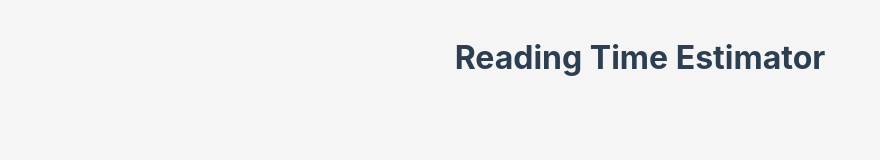
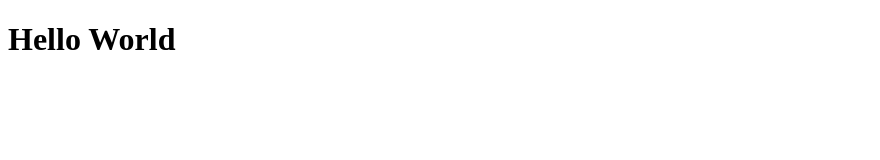
Before and after one commit to Topsy31/reading-time-estimator, a plain HTML site: page index.html in a window 1280 px wide. Shown: the whole page, without its empty margins (0-880 px from the left). Drawn offline with Linux system fonts and the light colour scheme.

Commit message:
Update index.html to Hello World for GitHub Pages test
🤖 Generated with [Claude Code](https://claude.com/claude-code)

Co-Authored-By: Claude Opus 4.5 <noreply@anthropic.com>

```diff
--- a/index.html
+++ b/index.html
@@ -4,13 +4,8 @@
     <meta charset="UTF-8">
     <meta name="viewport" content="width=device-width, initial-scale=1.0">
     <title>Reading Time Estimator</title>
-    <link rel="stylesheet" href="css/styles.css">
 </head>
 <body>
-    <div id="app">
-        <h1>Reading Time Estimator</h1>
-        <!-- Content will go here -->
-    </div>
-    <script src="js/app.js"></script>
+    <h1>Hello World</h1>
 </body>
 </html>
```
